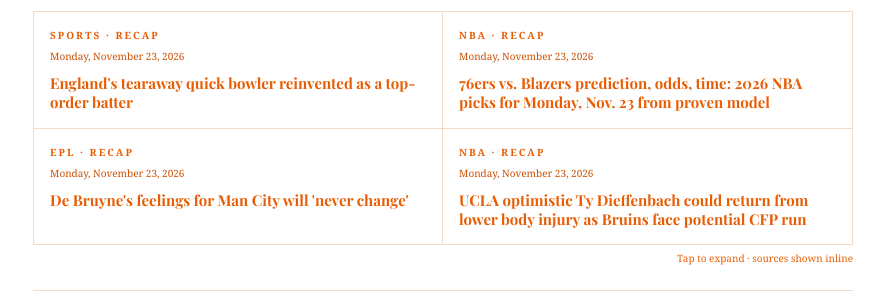
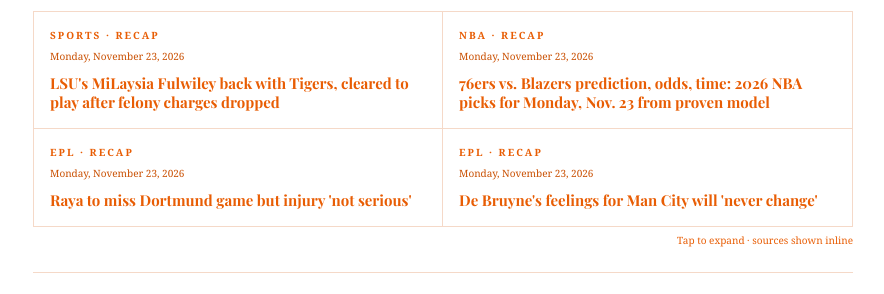
Before and after one commit to ashermorgan8811/Sports-news7, a plain HTML site: page index.html in a window 1280 px wide. Shown: the part 1223-1517 px from the top of the page, without its empty margins (197-1081 px from the left). Drawn offline with nearby package versions, Linux system fonts and the light colour scheme; a web font is replaced by a local one.

Commit message:
Daily update 2026-11-23 22:08 UTC

```diff
--- a/index.html
+++ b/index.html
@@ -407,10 +407,10 @@ const ALL_LEADS = [
 
 const ALL_RECAPS = [
   {id:'recap_0',tag:'NBA · Recap',date:'Monday, November 23, 2026',query:'basketball nba arena game action',seed:377,headline:'76ers vs. Blazers prediction, odds, time: 2026 NBA picks for Monday, Nov. 23 from proven model',teams:'',body:['SportsLine\'s model reveals its Portland Trail Blazers vs. Philadelphia 76ers best bets on Monday night'],km:'',sources:[{o:'CBS Sports',d:'Live RSS feed'}]},
-  {id:'recap_1',tag:'NBA · Recap',date:'Monday, November 23, 2026',query:'basketball nba arena game action',seed:378,headline:'UCLA optimistic Ty Dieffenbach could return from lower body injury as Bruins face potential CFP run',teams:'',body:['Good news could be on the horizon for UCLA in the Big Ten title and CFP picture'],km:'',sources:[{o:'CBS Sports',d:'Live RSS feed'}]},
-  {id:'recap_2',tag:'EPL · Recap',date:'Monday, November 23, 2026',query:'soccer football stadium crowd match',seed:379,headline:'De Bruyne\'s feelings for Man City will \'never change\'',teams:'',body:['Kevin de Bruyne says he has "love" for Manchester City\'s owners and his feelings for the club will "never change" despite being found guilty of breaching the Premier League\'s financial rules.'],km:'',sources:[{o:'BBC Sport',d:'Live RSS feed'}]},
-  {id:'recap_3',tag:'EPL · Recap',date:'Monday, November 23, 2026',query:'soccer football stadium crowd match',seed:380,headline:'Raya to miss Dortmund game but injury \'not serious\'',teams:'',body:['Arsenal goalkeeper David Raya will miss Tuesday\'s Champions League game against Borussia Dortmund but his shoulder injury will not require an operation.'],km:'',sources:[{o:'BBC Sport',d:'Live RSS feed'}]},
-  {id:'recap_4',tag:'Sports · Recap',date:'Monday, November 23, 2026',query:'sports arena crowd cheering',seed:381,headline:'England\'s tearaway quick bowler reinvented as a top-order batter',teams:'',body:['Katie George was once a tearaway fast bowler but, after years of injury pain, tells BBC Sport about reinventing herself as a top-order batter.'],km:'',sources:[{o:'BBC Sport',d:'Live RSS feed'}]}
+  {id:'recap_1',tag:'EPL · Recap',date:'Monday, November 23, 2026',query:'soccer football stadium crowd match',seed:378,headline:'De Bruyne\'s feelings for Man City will \'never change\'',teams:'',body:['Kevin de Bruyne says he has "love" for Manchester City\'s owners and his feelings for the club will "never change" despite being found guilty of breaching the Premier League\'s financial rules.'],km:'',sources:[{o:'BBC Sport',d:'Live RSS feed'}]},
+  {id:'recap_2',tag:'EPL · Recap',date:'Monday, November 23, 2026',query:'soccer football stadium crowd match',seed:379,headline:'Raya to miss Dortmund game but injury \'not serious\'',teams:'',body:['Arsenal goalkeeper David Raya will miss Tuesday\'s Champions League game against Borussia Dortmund but his shoulder injury will not require an operation.'],km:'',sources:[{o:'BBC Sport',d:'Live RSS feed'}]},
+  {id:'recap_3',tag:'Sports · Recap',date:'Monday, November 23, 2026',query:'sports arena crowd cheering',seed:380,headline:'England\'s tearaway quick bowler reinvented as a top-order batter',teams:'',body:['Katie George was once a tearaway fast bowler but, after years of injury pain, tells BBC Sport about reinventing herself as a top-order batter.'],km:'',sources:[{o:'BBC Sport',d:'Live RSS feed'}]},
+  {id:'recap_4',tag:'Sports · Recap',date:'Monday, November 23, 2026',query:'sports arena crowd cheering',seed:381,headline:'LSU\'s MiLaysia Fulwiley back with Tigers, cleared to play after felony charges dropped',teams:'',body:['Fulwiley still faces three misdemeanor charges after allegedly hitting a police officer with a vehicle'],km:'',sources:[{o:'CBS Sports',d:'Live RSS feed'}]}
 ];
 
 const ALL_STATS = [
```
